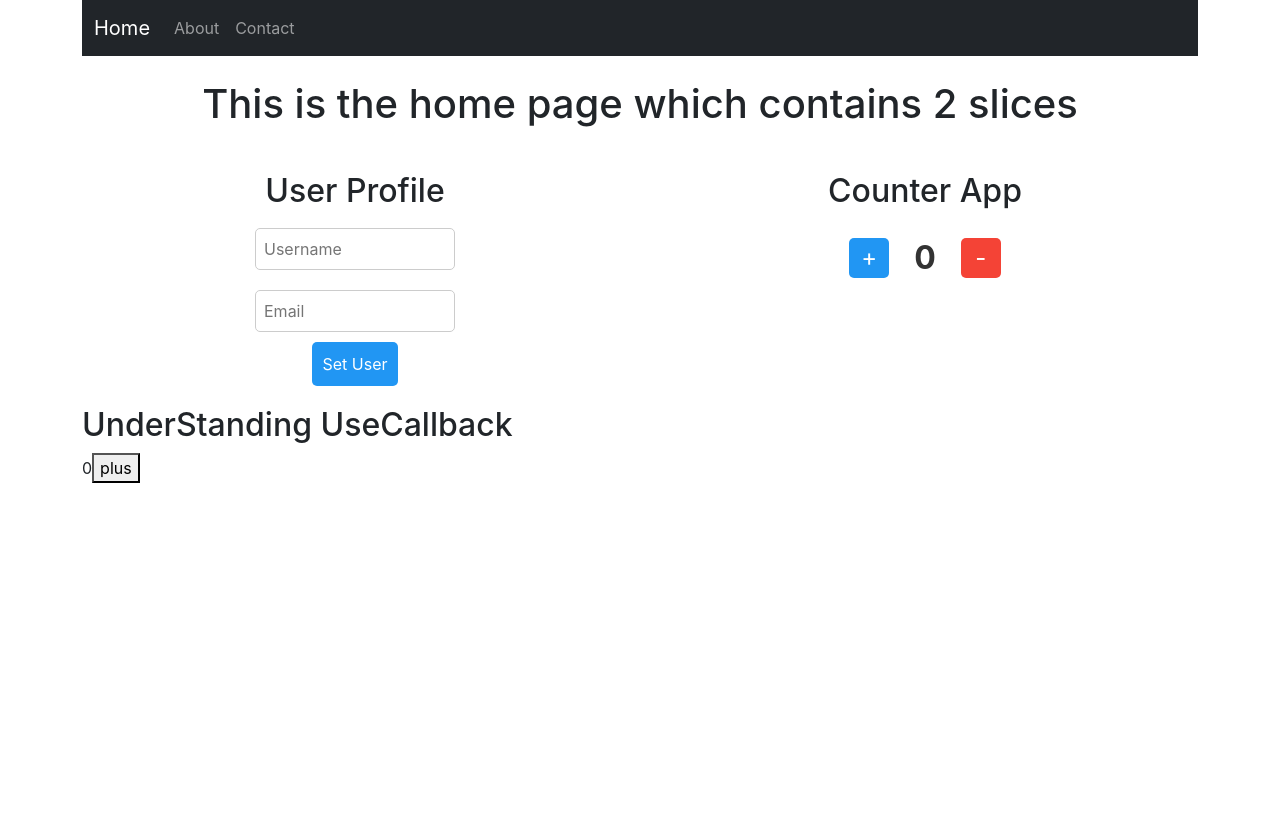
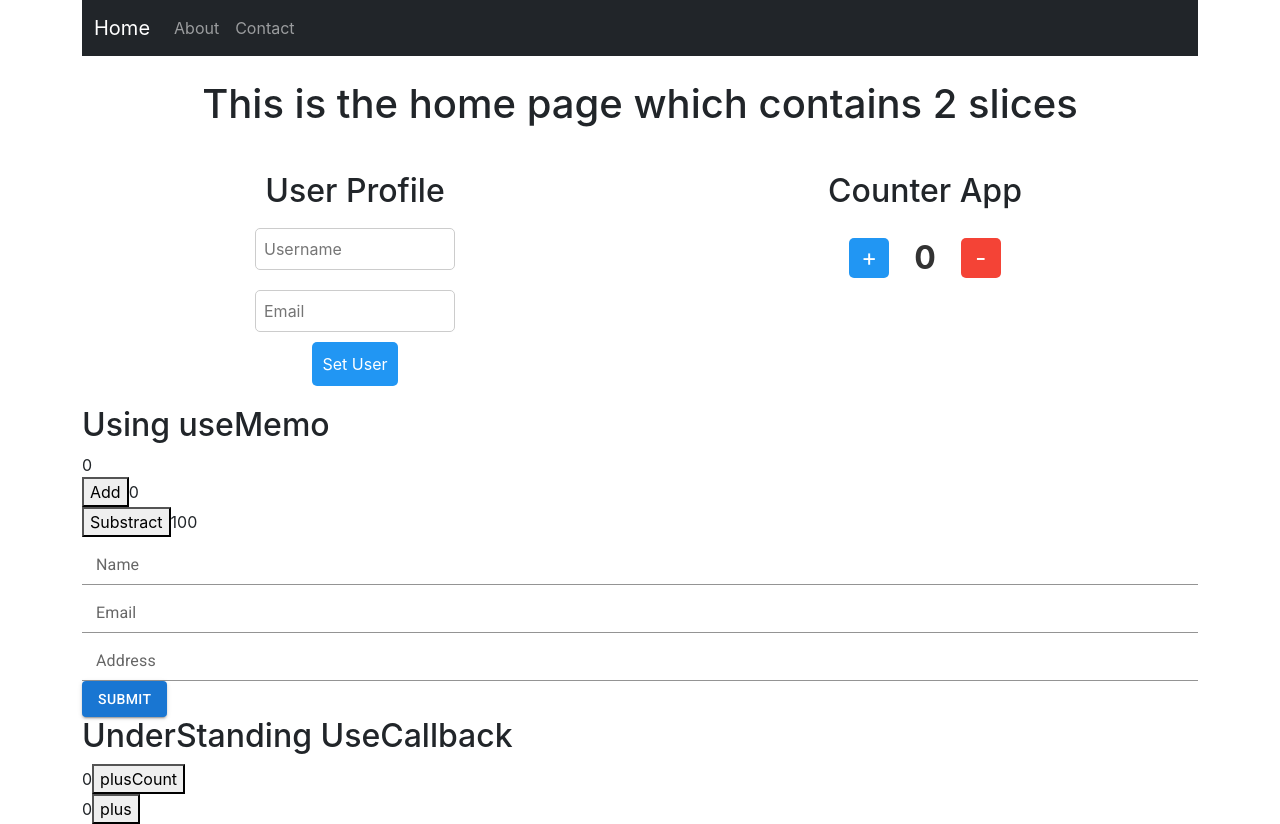
Before and after one commit to Jaydeepsolanki7/multipleSlice, a React (Create React App) app: page / in a window 1280 px wide. Before the commit the page ends 800 px from the top, so only its background shows below. Built offline with nearby package versions, Linux system fonts and the light colour scheme.

Commit message:
some mui on forms

```diff
--- a/package.json
+++ b/package.json
@@ -3,6 +3,9 @@
   "version": "0.1.0",
   "private": true,
   "dependencies": {
+    "@emotion/react": "^11.11.4",
+    "@emotion/styled": "^11.11.0",
+    "@mui/material": "^5.15.12",
     "@reduxjs/toolkit": "^2.2.1",
     "@testing-library/jest-dom": "^5.17.0",
     "@testing-library/react": "^13.4.0",
--- a/src/components/functionComponents/UseCallBackLearming.jsx
+++ b/src/components/functionComponents/UseCallBackLearming.jsx
@@ -3,13 +3,16 @@ import ChildForCallBack from './ChildForCallBack'
 
 const UseCallBackLearming = () => {
     const [add, setAdd] = useState(0)
+    const [count, setCount] = useState(0)
     const Learning = useCallback(()=>{
 
-    },[])
+    },[count])
 
   return (
     <div>
         <h2>UnderStanding UseCallback</h2>
+        {count}
+        <button onClick={()=>setCount(count+5)}>plusCount</button>
         <ChildForCallBack Learning={Learning} />
         {add}
         <button onClick={()=>setAdd(add+1)}>plus</button>
--- /dev/null
+++ b/src/components/functionComponents/UserInput.jsx
@@ -0,0 +1,55 @@
+import React, { useState } from 'react';
+import FormControl from '@mui/material/FormControl';
+import Input from '@mui/material/Input';
+import InputLabel from '@mui/material/InputLabel';
+import Button from '@mui/material/Button';
+
+const UserInput = () => {
+  const [name, setName] = useState('');
+  const [email, setEmail] = useState('');
+  const [address, setAddress] = useState('');
+
+  const handleSubmit = (event) => {
+    event.preventDefault();
+    console.log("Submitted name: " + name);
+    console.log("Submitted email: " + email);
+    console.log("Submitted address: " + address);
+  }
+
+  const handleNameChange = (event) => {
+    setName(event.target.value);
+  }
+
+  const handleEmailChange = (event) => {
+    setEmail(event.target.value);
+  }
+
+  const handleAddressChange = (event) => {
+    setAddress(event.target.value);
+  }
+
+  return (
+    <div>
+      <form onSubmit={handleSubmit}>
+        <FormControl fullWidth>
+          <InputLabel htmlFor="name">Name</InputLabel>
+          <Input id="name" type="text" placeholder='Name' value={name} onChange={handleNameChange} />
+        </FormControl>
+
+        <FormControl fullWidth>
+          <InputLabel htmlFor="email">Email</InputLabel>
+          <Input id="email" type="email" placeholder='Email' value={email} onChange={handleEmailChange} />
+        </FormControl>
+
+        <FormControl fullWidth>
+          <InputLabel htmlFor="address">Address</InputLabel>
+          <Input id="address" type="text" placeholder='Address' value={address} onChange={handleAddressChange} />
+        </FormControl>
+
+        <Button type="submit" variant="contained" color="primary">Submit</Button>
+      </form>
+    </div>
+  );
+};
+
+export default UserInput;
--- a/src/pages/Home.jsx
+++ b/src/pages/Home.jsx
@@ -3,6 +3,7 @@ import { Counter } from '../features/counter/Counter'
 import User from '../features/users/User'
 import UseMemoLearning from '../components/functionComponents/UseMemoLearning';
 import UseCallBackLearming from '../components/functionComponents/UseCallBackLearming';
+import UserInput from '../components/functionComponents/UserInput';
 
 function Home() {
   return (
@@ -17,7 +18,8 @@ function Home() {
         </div>
       </div>
 
-      {/* <UseMemoLearning/> */}
+      <UseMemoLearning/>
+      <UserInput/>
       <UseCallBackLearming/>
     </div>
   );
```
Also changed, not shown: 1 other file (tests, documents, lock files or other folders).
